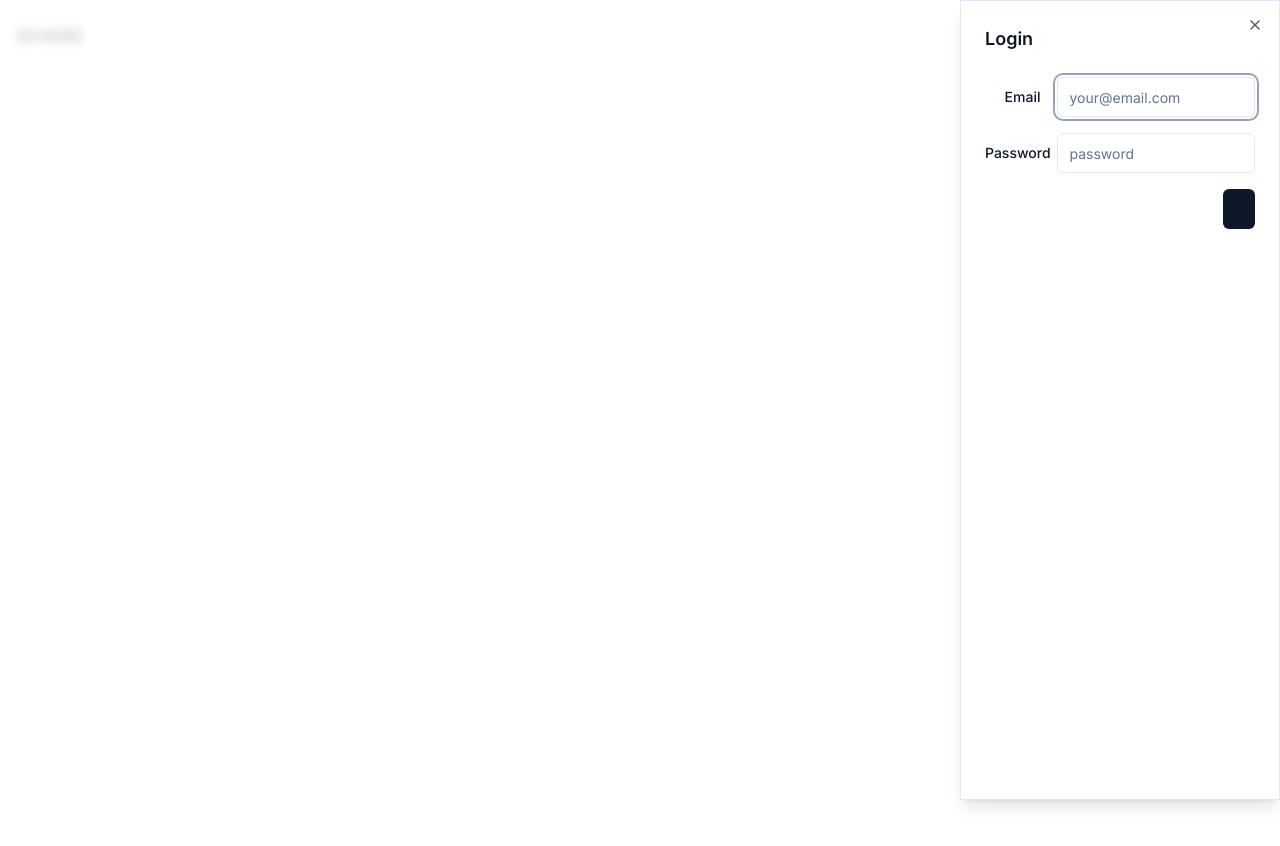
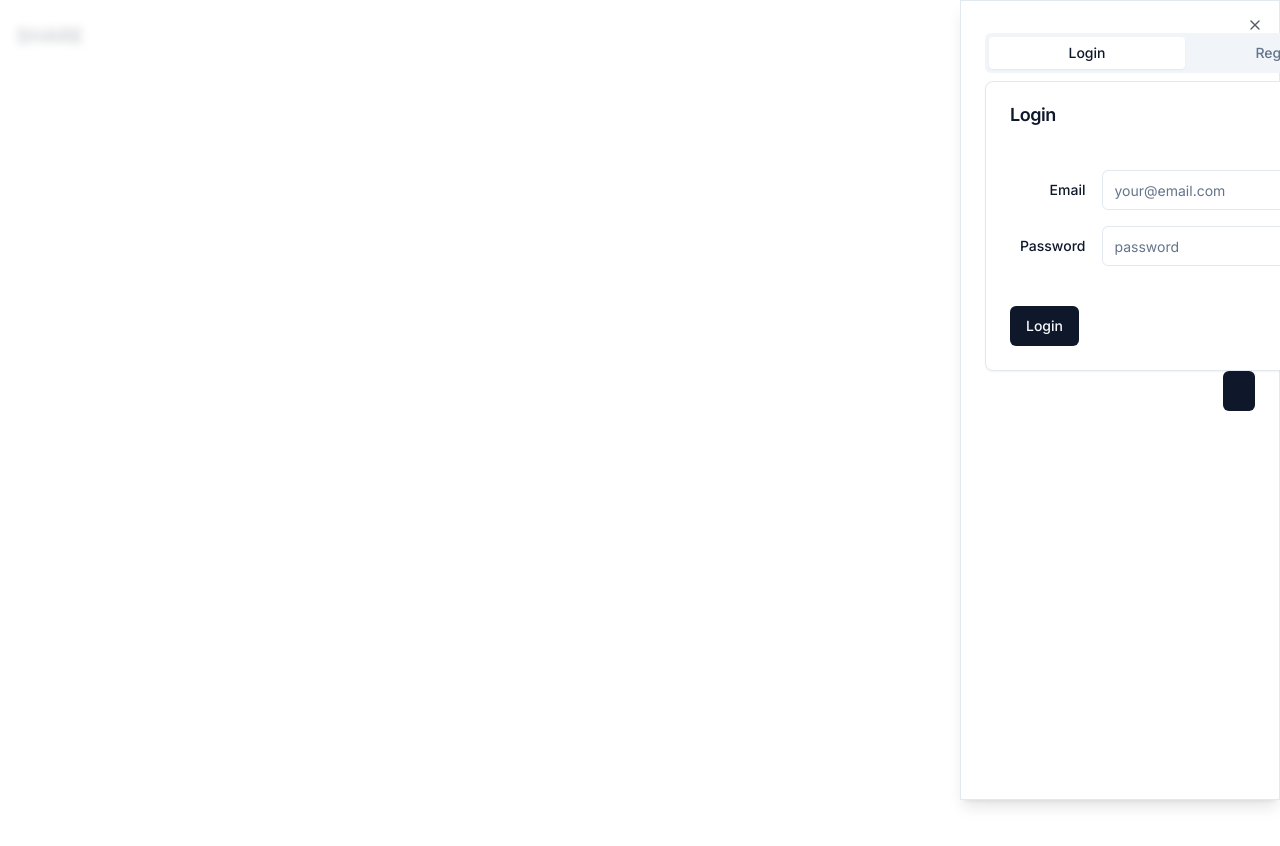
Before and after one commit to transonhy96/mono, a Next.js app in the folder packages/web/: page / in a window 1280 px wide. Both pictures are taken after a click on the button "Login". Shown: the top 846 px of the page. Built offline with nearby package versions, Linux system fonts and the light colour scheme.

Commit message:
feat(frontend): add base component

```diff
--- /dev/null
+++ b/packages/web/components/Auth/Auth.tsx
@@ -0,0 +1,27 @@
+import { Sidebar } from "../Sidebar";
+import { Tab, TabItem } from "../Tab";
+import { Button } from "../ui/button";
+import Login from "./Login";
+import Register from "./Register";
+
+export const Auth = () => {
+  const tabs: TabItem[] = [
+    {
+      key: "login",
+      content: <Login></Login>,
+      title: "Login",
+      desc: "",
+    },
+    {
+      key: "register",
+      content: <Register></Register>,
+      title: "Register",
+      desc: "",
+    },
+  ];
+  return (
+    <Sidebar title="" desc="" position="right" trigger={<Button>Login</Button>}>
+      <Tab tabs={tabs} active={tabs[0].key}></Tab>
+    </Sidebar>
+  );
+};
--- /dev/null
+++ b/packages/web/components/Auth/Login.tsx
@@ -0,0 +1,51 @@
+import { Input } from "../ui/input";
+import { Label } from "../ui/label";
+import { Button } from "@/components/ui/button";
+import {
+  Card,
+  CardContent,
+  CardDescription,
+  CardFooter,
+  CardHeader,
+  CardTitle,
+} from "@/components/ui/card";
+const Login = () => {
+  return (
+    <Card>
+      <CardHeader>
+        <CardTitle>Login</CardTitle>
+        <CardDescription></CardDescription>
+      </CardHeader>
+      <CardContent className="space-y-2">
+        <div className="grid gap-4 py-4">
+          <div className="grid grid-cols-4 items-center gap-4">
+            <Label htmlFor="email" className="text-right">
+              Email
+            </Label>
+            <Input
+              id="email"
+              placeholder="your@email.com"
+              type="email"
+              className="col-span-3"
+            />
+          </div>
+          <div className="grid grid-cols-4 items-center gap-4">
+            <Label htmlFor="password" className="text-right">
+              Password
+            </Label>
+            <Input
+              id="password"
+              placeholder="password"
+              type="password"
+              className="col-span-3"
+            />
+          </div>
+        </div>
+      </CardContent>
+      <CardFooter>
+        <Button className="">Login</Button>
+      </CardFooter>
+    </Card>
+  );
+};
+export default Login;
--- /dev/null
+++ b/packages/web/components/Auth/Register.tsx
@@ -0,0 +1,62 @@
+import { Input } from "../ui/input";
+import { Label } from "../ui/label";
+import { Button } from "@/components/ui/button";
+import {
+  Card,
+  CardContent,
+  CardDescription,
+  CardFooter,
+  CardHeader,
+  CardTitle,
+} from "@/components/ui/card";
+const Register = () => {
+  return (
+    <Card>
+      <CardHeader>
+        <CardTitle>Register</CardTitle>
+        <CardDescription></CardDescription>
+      </CardHeader>
+      <CardContent className="space-y-2">
+        <div className="grid gap-4 py-4">
+          <div className="grid grid-cols-4 items-center gap-4">
+            <Label htmlFor="email" className="text-right">
+              Email
+            </Label>
+            <Input
+              id="email"
+              placeholder="your@email.com"
+              type="email"
+              className="col-span-3"
+            />
+          </div>
+          <div className="grid grid-cols-4 items-center gap-4">
+            <Label htmlFor="password" className="text-right">
+              Password
+            </Label>
+            <Input
+              id="password"
+              placeholder="password"
+              type="password"
+              className="col-span-3"
+            />
+          </div>
+          <div className="grid grid-cols-4 items-center gap-4">
+            <Label htmlFor="password-re" className="text-right">
+              Confirm password
+            </Label>
+            <Input
+              id="password-re"
+              placeholder="Confirm your password"
+              type="password"
+              className="col-span-3"
+            />
+          </div>
+        </div>
+      </CardContent>
+      <CardFooter>
+        <Button className="">Register</Button>
+      </CardFooter>
+    </Card>
+  );
+};
+export default Register;
--- /dev/null
+++ b/packages/web/components/Auth/index.tsx
@@ -0,0 +1 @@
+export * from "./Auth";
--- a/packages/web/components/Login.tsx
+++ /dev/null
@@ -1,40 +0,0 @@
-import { Sidebar } from "./Sidebar";
-import { Button } from "./ui/button";
-import { Input } from "./ui/input";
-import { Label } from "./ui/label";
-
-export const Login = () => {
-  return (
-    <Sidebar
-      title="Login"
-      desc=""
-      position="right"
-      trigger={<Button>Login</Button>}
-    >
-      <div className="grid gap-4 py-4">
-        <div className="grid grid-cols-4 items-center gap-4">
-          <Label htmlFor="email" className="text-right">
-            Email
-          </Label>
-          <Input
-            id="email"
-            placeholder="your@email.com"
-            type="email"
-            className="col-span-3"
-          />
-        </div>
-        <div className="grid grid-cols-4 items-center gap-4">
-          <Label htmlFor="password" className="text-right">
-            Password
-          </Label>
-          <Input
-            id="password"
-            placeholder="password"
-            type="password"
-            className="col-span-3"
-          />
-        </div>
-      </div>{" "}
-    </Sidebar>
-  );
-};
--- a/packages/web/components/Navbar.tsx
+++ b/packages/web/components/Navbar.tsx
@@ -1,4 +1,4 @@
-import { Login } from "./Login";
+import { Auth } from "./Auth";
 
 export const Navbar = () => {
   return (
@@ -12,7 +12,7 @@
         </a>
         <div className="flex flex-row items-center gap-5 mt-5 sm:justify-end sm:mt-0 sm:pl-5">
           <div className="font-medium text-blue-500">
-            <Login></Login>
+            <Auth></Auth>
           </div>
         </div>
       </nav>
--- /dev/null
+++ b/packages/web/components/Tab/index.tsx
@@ -0,0 +1,45 @@
+import { Button } from "@/components/ui/button";
+import {
+  Card,
+  CardContent,
+  CardDescription,
+  CardFooter,
+  CardHeader,
+  CardTitle,
+} from "@/components/ui/card";
+import { Tabs, TabsContent, TabsList, TabsTrigger } from "@/components/ui/tabs";
+import { Fragment } from "react";
+export interface TabItem {
+  title: string;
+  desc: string;
+  content: JSX.Element | React.ReactNode;
+  key: string;
+  asForm?: boolean;
+  action?: string;
+}
+export interface TabProps {
+  tabs: TabItem[];
+  active: string;
+}
+export function Tab(props: TabProps) {
+  const { tabs, active } = props;
+  return (
+    <Tabs defaultValue={active} className="w-[400px]">
+      <TabsList className="grid w-full grid-cols-2">
+        {tabs.length > 0 &&
+          tabs.map((s) => (
+            <Fragment key={s.key}>
+              <TabsTrigger value={s.key}>{s.title}</TabsTrigger>
+            </Fragment>
+          ))}
+      </TabsList>
+
+      {tabs.length > 0 &&
+        tabs.map((s) => (
+          <TabsContent key={s.key} value={s.key}>
+            {s.asForm ? <></> : <div>{s.content}</div>}
+          </TabsContent>
+        ))}
+    </Tabs>
+  );
+}
--- /dev/null
+++ b/packages/web/components/ui/card.tsx
@@ -0,0 +1,79 @@
+import * as React from "react"
+
+import { cn } from "@/lib/utils"
+
+const Card = React.forwardRef<
+  HTMLDivElement,
+  React.HTMLAttributes<HTMLDivElement>
+>(({ className, ...props }, ref) => (
+  <div
+    ref={ref}
+    className={cn(
+      "rounded-lg border bg-card text-card-foreground shadow-sm",
+      className
+    )}
+    {...props}
+  />
+))
+Card.displayName = "Card"
+
+const CardHeader = React.forwardRef<
+  HTMLDivElement,
+  React.HTMLAttributes<HTMLDivElement>
+>(({ className, ...props }, ref) => (
+  <div
+    ref={ref}
+    className={cn("flex flex-col space-y-1.5 p-6", className)}
+    {...props}
+  />
+))
+CardHeader.displayName = "CardHeader"
+
+const CardTitle = React.forwardRef<
+  HTMLParagraphElement,
+  React.HTMLAttributes<HTMLHeadingElement>
+>(({ className, ...props }, ref) => (
+  <h3
+    ref={ref}
+    className={cn(
+      "text-lg font-semibold leading-none tracking-tight",
+      className
+    )}
+    {...props}
+  />
+))
+CardTitle.displayName = "CardTitle"
+
+const CardDescription = React.forwardRef<
+  HTMLParagraphElement,
+  React.HTMLAttributes<HTMLParagraphElement>
+>(({ className, ...props }, ref) => (
+  <p
+    ref={ref}
+    className={cn("text-sm text-muted-foreground", className)}
+    {...props}
+  />
+))
+CardDescription.displayName = "CardDescription"
+
+const CardContent = React.forwardRef<
+  HTMLDivElement,
+  React.HTMLAttributes<HTMLDivElement>
+>(({ className, ...props }, ref) => (
+  <div ref={ref} className={cn("p-6 pt-0", className)} {...props} />
+))
+CardContent.displayName = "CardContent"
+
+const CardFooter = React.forwardRef<
+  HTMLDivElement,
+  React.HTMLAttributes<HTMLDivElement>
+>(({ className, ...props }, ref) => (
+  <div
+    ref={ref}
+    className={cn(" flex items-center p-6 pt-0", className)}
+    {...props}
+  />
+))
+CardFooter.displayName = "CardFooter"
+
+export { Card, CardHeader, CardFooter, CardTitle, CardDescription, CardContent }
```
